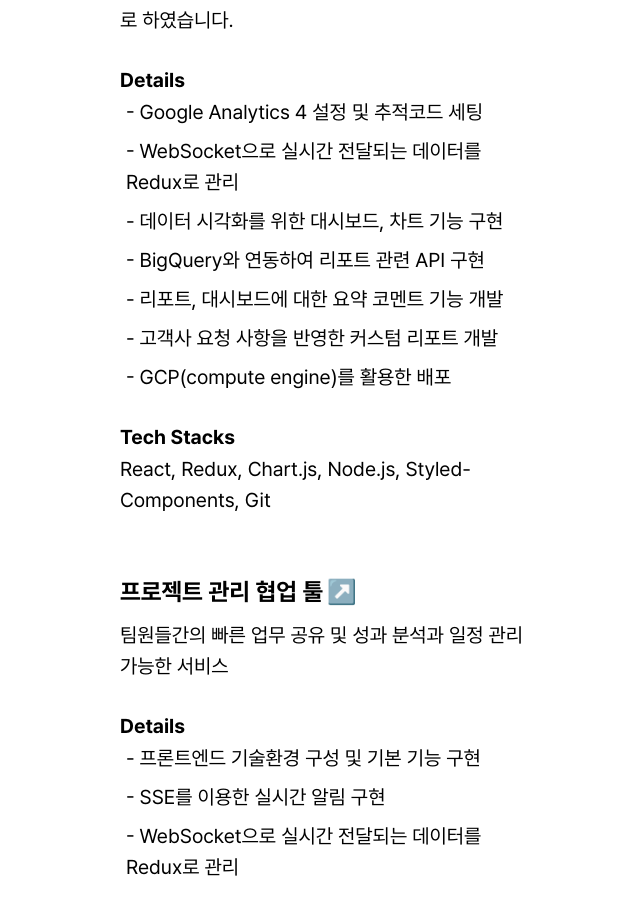
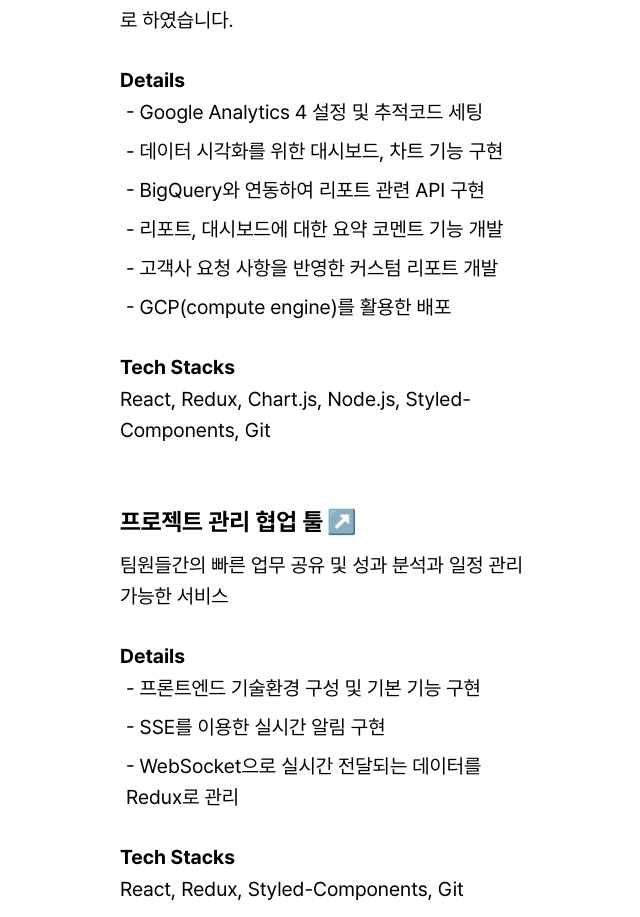
Before and after one commit to cherryc0ck/resume, a Next.js app: page / in a window 1280 px wide. Shown: the part 1143-2060 px from the top of the page, without its empty margins (452-1092 px from the left). Built offline with nearby package versions, Linux system fonts and the light colour scheme.

Commit message:
:adhesive_bandage: Work 텍스트 수정

```diff
--- a/src/components/domain/resume/work/Work.tsx
+++ b/src/components/domain/resume/work/Work.tsx
@@ -34,7 +34,6 @@ const DATA = [
         url: "https://analytics.growthfit.kr/",
         details: [
           "Google Analytics 4 설정 및 추적코드 세팅",
-          "WebSocket으로 실시간 전달되는 데이터를 Redux로 관리",
           "데이터 시각화를 위한 대시보드, 차트 기능 구현",
           "BigQuery와 연동하여 리포트 관련 API 구현",
           "리포트, 대시보드에 대한 요약 코멘트 기능 개발",
```
